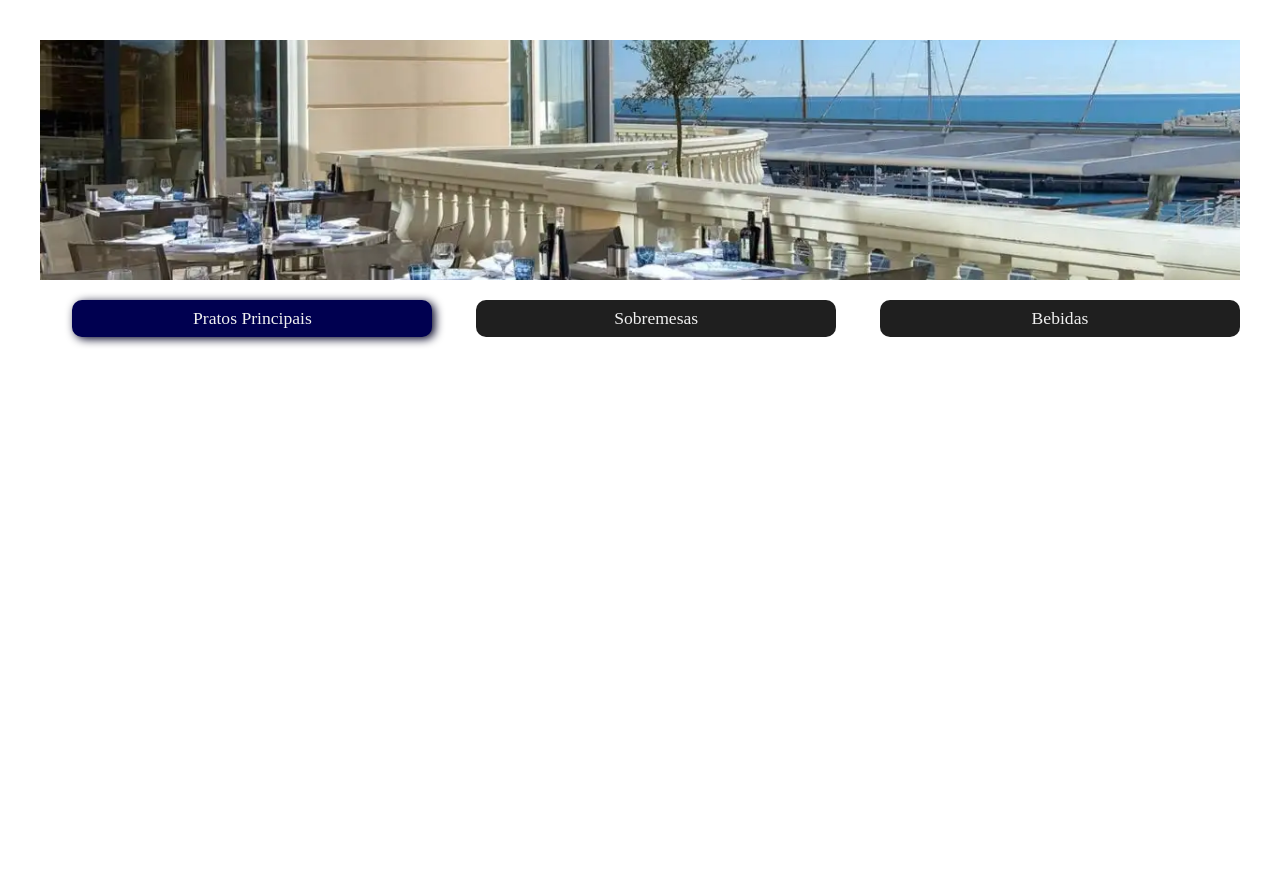
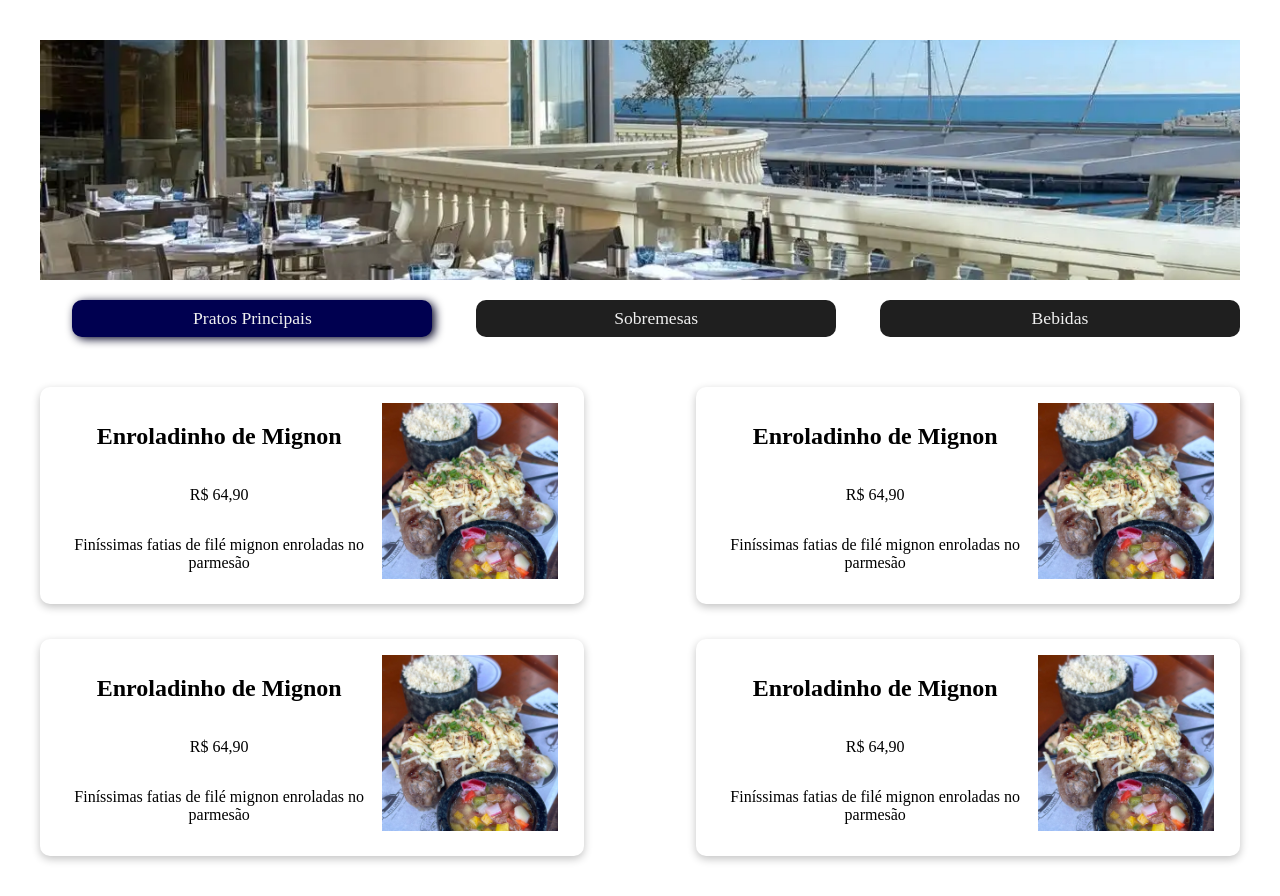
Before and after one commit to queiiroz/projeto-menu, a React (Vite) app: page / in a window 1280 px wide. Before the commit the page ends 800 px from the top, so only its background shows below. Built offline with nearby package versions, Linux system fonts and the light colour scheme.

Commit message:
add card-pratos

```diff
--- a/src/App.css
+++ b/src/App.css
@@ -37,11 +37,11 @@
 
 .container-item-cardapio {
   display: flex;
-  width: 35rem;
+  width: 32rem;
   padding: 1rem;
   justify-content: space-evenly;
   border-radius: 10px;
-  box-shadow: -2px 2px 20px #002;
+  box-shadow: rgba(0, 0, 0, 0.24) 0px 3px 8px;
   & > img {
     height: 11rem;
   }
--- a/src/App.jsx
+++ b/src/App.jsx
@@ -1,12 +1,19 @@
 import Hashtaurante from "./assets/hashtaurante.webp";
 import "./App.css";
 import { Navegacao } from "./Navegacao.jsx";
+import { ItemCardapio } from "./ItemCardapio.jsx";
 
 export function App() {
   return (
     <>
       <img src={Hashtaurante} alt="" className="capa" />
       <Navegacao />
+      <div className="menu">
+        <ItemCardapio />
+        <ItemCardapio />
+        <ItemCardapio />
+        <ItemCardapio />
+      </div>
     </>
   );
 }
--- /dev/null
+++ b/src/ItemCardapio.jsx
@@ -0,0 +1,14 @@
+import { enroladinhoMignon } from "./cardapio.js";
+
+export function ItemCardapio() {
+  return (
+    <div className="container-item-cardapio">
+      <div>
+        <h2>{enroladinhoMignon.nome}</h2>
+        <p>{enroladinhoMignon.preco}</p>
+        <p>{enroladinhoMignon.descricao}</p>
+      </div>
+      <img src={enroladinhoMignon.imagem} alt="" />
+    </div>
+  );
+}
```
